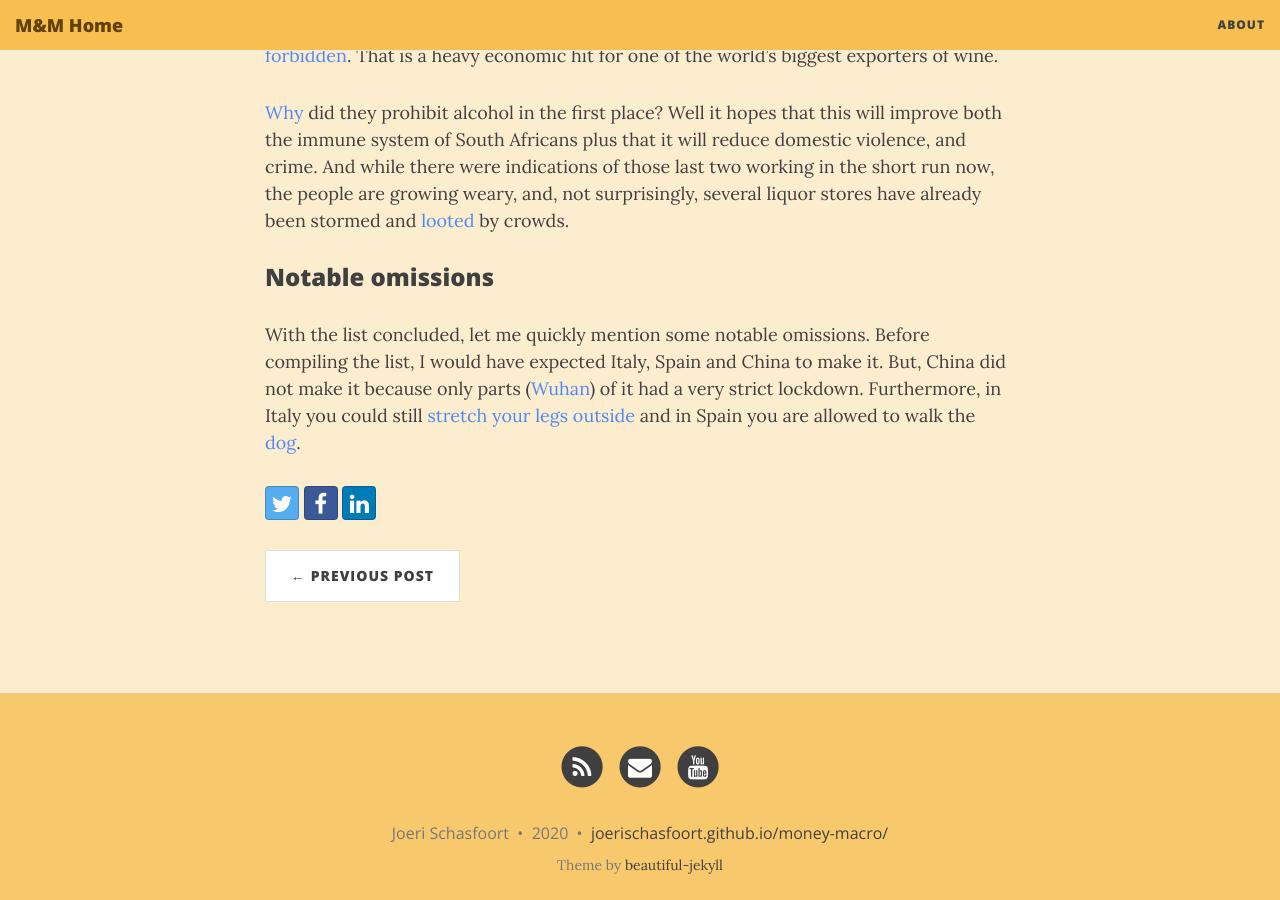
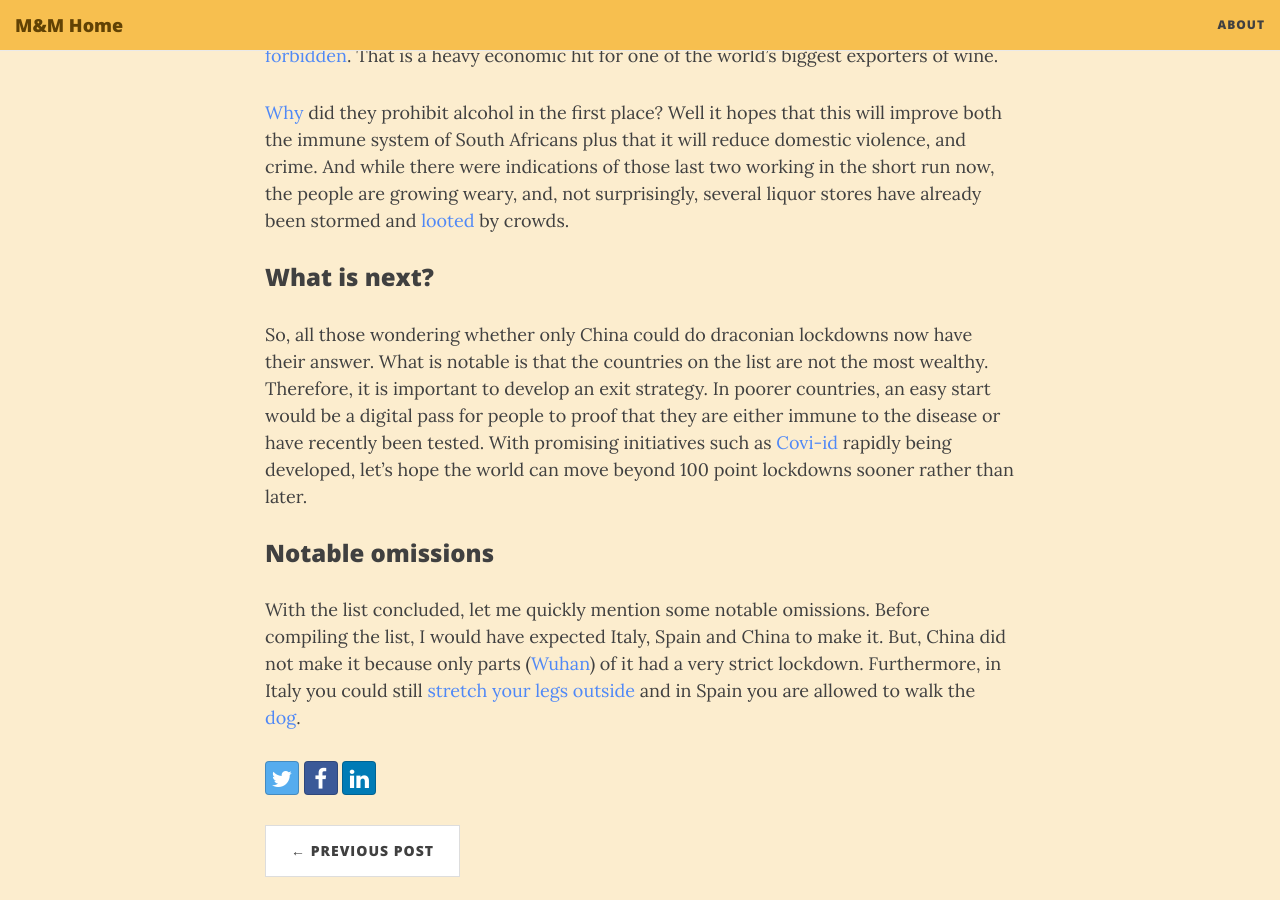
Before and after one commit to joerischasfoort/money-macro, a Jekyll site: the page built from _posts/2020-4-20-top-five-lockdowns.md, in a window 1280 px wide and 900 px high, scrolled down 2957 px. Built offline with Jekyll 4.4.1, drawn with Linux system fonts in a browser that asks for light colours; nearby versions of some CDN libraries; comment, search, counter and statistics services are not loaded.

Commit message:
Update 2020-4-20-top-five-lockdowns.md

```diff
--- a/_posts/2020-4-20-top-five-lockdowns.md
+++ b/_posts/2020-4-20-top-five-lockdowns.md
@@ -47,5 +47,8 @@ If that wasn’t strict enough. The country has forbidden the sale of both alcoh
 
 [Why](https://www.news24.com/SouthAfrica/News/sas-battle-of-the-booze-explained-20200417) did they prohibit alcohol in the first place? Well it hopes that this will improve both the immune system of South Africans plus that it will reduce domestic violence, and crime. And while there were indications of those last two working in the short run now, the people are growing weary, and, not surprisingly, several liquor stores have already been stormed and [looted](https://iafrica.com/55-people-arrested-for-looting-shops-in-cape-town/) by crowds.
 
+### What is next?
+So, all those wondering whether only China could do draconian lockdowns now have their answer. What is notable is that the countries on the list are not the most wealthy. Therefore, it is important to develop an exit strategy. In poorer countries, an easy start would be a digital pass for people to proof that they are either immune to the disease or have recently been tested. With promising initiatives such as [Covi-id](https://coviid.me/) rapidly being developed, let's hope the world can move beyond 100 point lockdowns sooner rather than later.
+
 ### Notable omissions
 With the list concluded, let me quickly mention some notable omissions. Before compiling the list, I would have expected Italy, Spain and China to make it. But, China did not make it because only parts ([Wuhan](https://time.com/5796425/china-coronavirus-lockdown/)) of it had a very strict lockdown. Furthermore, in Italy you could still [stretch your legs outside](https://www.thelocal.it/20200401/here-are-italys-new-quarantine-rules-on-jogging-walking-and-taking-kids-outside) and in Spain you are allowed to walk the [dog](https://www.france24.com/en/20200319-walking-the-dog-a-get-out-of-jail-card-in-lockdown-spain).
```
